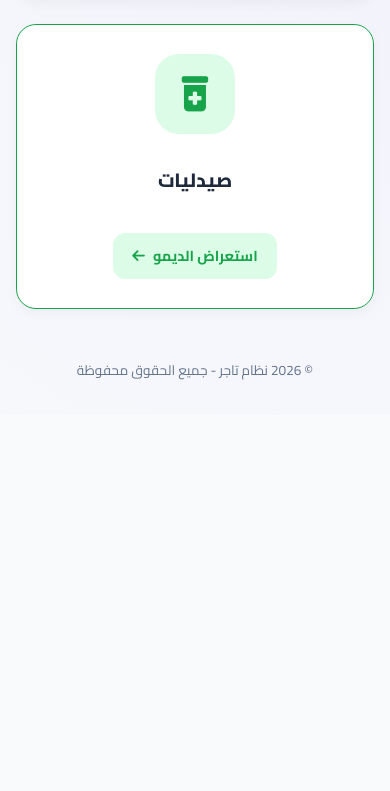
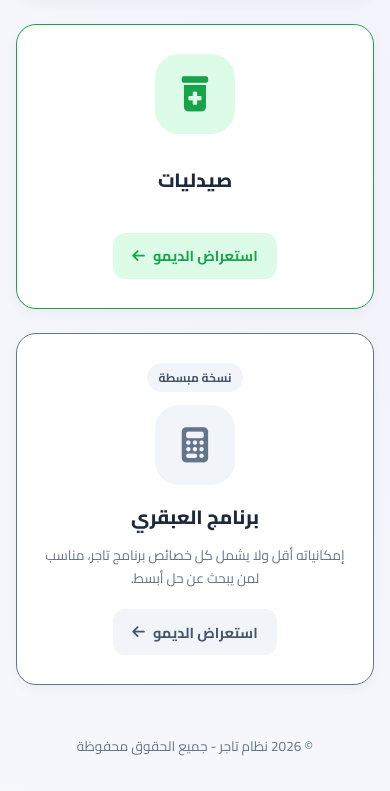
Before and after one commit to fci-awso/Tager, a plain HTML site: page index.html in a window 390 px wide. Shown: the part 2017-2808 px from the top of the page. Before the commit the page ends 2432 px from the top, so only its background shows below. Drawn offline with Linux system fonts and the light colour scheme.

Commit message:
Refactor card layout and add demo card styles
Updated CSS variables for card width and adjusted grid layout for responsiveness. Added demo card layout and styles for side cards.

```diff
--- a/index.html
+++ b/index.html
@@ -32,6 +32,7 @@
             --shadow-lift: 0 20px 40px rgba(0,0,0,.08);
             --radius: 20px;
             --ease: cubic-bezier(.22,.61,.36,1);
+            --card-w: 220px; /* عرض موحّد للكروت */
         }
 
         * { margin: 0; padding: 0; box-sizing: border-box; }
@@ -154,7 +155,7 @@
 
         .cards-grid {
             display: grid;
-            grid-template-columns: repeat(3, 220px); /* 3 فوق و3 تحت بنفس الحجم القديم */
+            grid-template-columns: repeat(3, var(--card-w)); /* 3 فوق و3 تحت بنفس الحجم القديم */
             justify-content: center;
             gap: 1.5rem;
             align-items: stretch; /* لضمان تساوي ارتفاع البطاقات */
@@ -274,6 +275,50 @@
         .pharmacy .icon-wrap { background: #dcfce7; color: #16a34a; }
         .pharmacy .btn-demo { background: #dcfce7; color: #16a34a; }
         .pharmacy:hover .btn-demo { background: #16a34a; color: #fff; }
+
+        /* ==========================================================
+           كارت ديمو برنامج العبقري (معلّق في الهواء)
+           ========================================================== */
+        .demo-layout {
+            display: flex;
+            flex-direction: column;
+            align-items: center;
+            gap: 1.5rem;
+        }
+
+        /* معلّق في الهواء: يبعد 50px عن اليسار و50px عن الأعلى */
+        .side-card {
+            position: fixed;
+            top: 50px;
+            left: 50px;
+            z-index: 50;
+            width: var(--card-w);
+            height: auto;
+            justify-content: center;
+        }
+
+        .side-card .side-tag {
+            font-size: .75rem;
+            font-weight: 700;
+            padding: .2rem .7rem;
+            border-radius: 999px;
+            margin-bottom: .8rem;
+        }
+
+        .side-card h3 { min-height: 0; margin-bottom: .8rem; }
+
+        .side-card .side-note {
+            font-size: .85rem;
+            line-height: 1.7;
+            color: var(--ink-soft);
+            margin-bottom: 1.2rem;
+        }
+
+        .alabqary { --card-color: #64748b; }
+        .alabqary .icon-wrap { background: #f1f5f9; color: #64748b; }
+        .alabqary .side-tag { background: #f1f5f9; color: #475569; }
+        .alabqary .btn-demo { background: #f1f5f9; color: #475569; }
+        .alabqary:hover .btn-demo { background: #64748b; color: #fff; }
 
         .footer {
             margin-top: 3rem;
@@ -445,13 +490,19 @@
             to { opacity: 1; transform: translateY(0); }
         }
 
+        @media (max-width: 1100px) {
+            .side-card { position: static; }
+        }
+
         @media (max-width: 900px) {
-            .cards-grid { grid-template-columns: repeat(2, 220px); }
+            .cards-grid { grid-template-columns: repeat(2, var(--card-w)); }
         }
 
         @media (max-width: 600px) {
             .header h1 { font-size: 1.6rem; }
             .cards-grid { grid-template-columns: 1fr; }
+            .demo-layout { align-items: stretch; }
+            .side-card { width: 100%; }
             .modal { border-radius: 16px; }
             .modal-header h2 { font-size: 1.1rem; }
             .feature-section h3 { font-size: .95rem; }
@@ -562,6 +613,7 @@
             </div>
         </header>
 
+        <div class="demo-layout">
         <div class="cards-grid" id="demoCards">
             <div class="demo-card supermarket" data-link="http://tagersupermarket.runasp.net/Admin/" style="animation-delay:.05s">
                 <div class="icon-wrap"><i class="fa-solid fa-basket-shopping"></i></div>
@@ -606,6 +658,18 @@
                 <div class="icon-wrap"><i class="fa-solid fa-prescription-bottle-medical"></i></div>
                 <h3>صيدليات</h3>
                 <a href="http://tagerpharma.runasp.net/Admin/"
+                   target="_blank" rel="noopener noreferrer"
+                   class="btn-demo">استعراض الديمو <i class="fa-solid fa-arrow-left"></i></a>
+            </div>
+        </div>
+
+            <!-- كارت ديمو برنامج العبقري -->
+            <div class="demo-card alabqary side-card" data-link="http://alabqarycomputer.runasp.net/Admin/" style="animation-delay:.35s">
+                <span class="side-tag">نسخة مبسطة</span>
+                <div class="icon-wrap"><i class="fa-solid fa-calculator"></i></div>
+                <h3>برنامج العبقري</h3>
+                <p class="side-note">إمكانياته أقل ولا يشمل كل خصائص برنامج تاجر، مناسب لمن يبحث عن حل أبسط.</p>
+                <a href="http://alabqarycomputer.runasp.net/Admin/"
                    target="_blank" rel="noopener noreferrer"
                    class="btn-demo">استعراض الديمو <i class="fa-solid fa-arrow-left"></i></a>
             </div>
```
